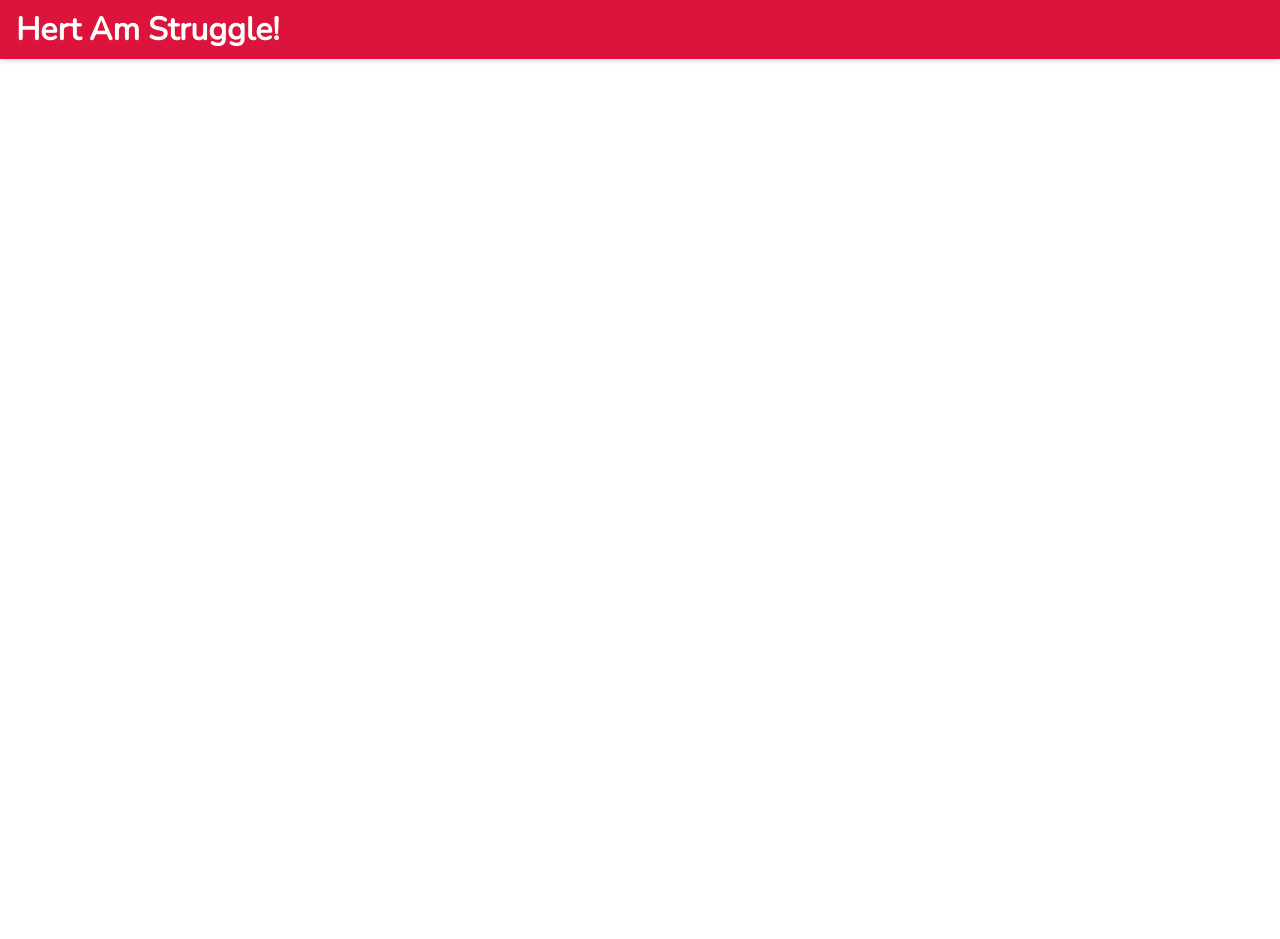
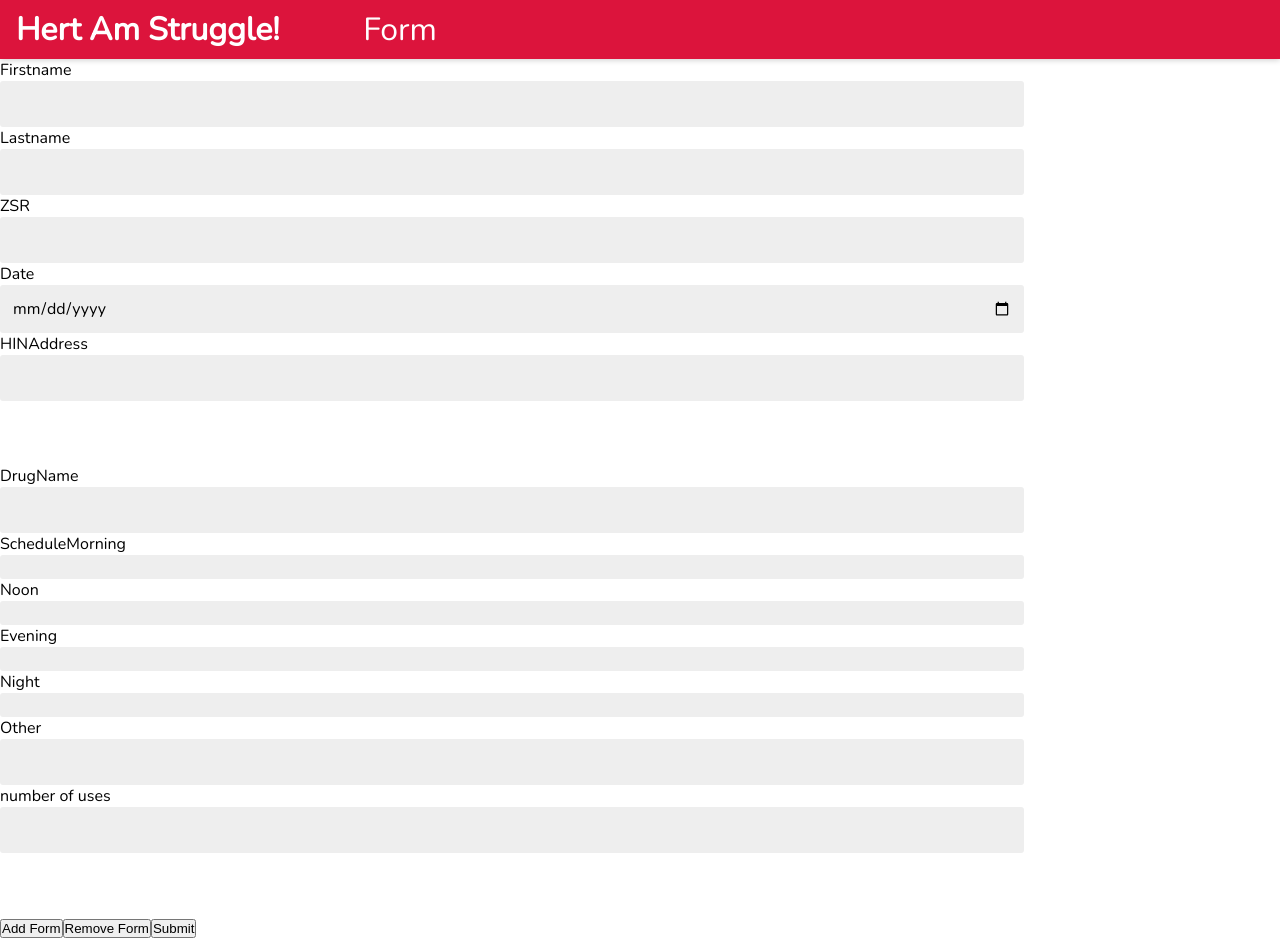
Before and after one commit to HertAmStruggle/HertAmStruggle_FrontEnd, a Next.js app: page /form in a window 1280 px wide. Before the commit this address had no page. Before the commit the page ends 800 px from the top, so only its background shows below. Built offline with nearby package versions, Linux system fonts and the light colour scheme.

Commit message:
First Draft of Form. adding and removing forms possible with buttons.

```diff
--- /dev/null
+++ b/components/Navbar.js
@@ -0,0 +1,18 @@
+import styles from "./Navbar.module.css"
+import Link from "next/link";
+import {useEffect, useState} from "react";
+import {useRouter} from "next/router";
+
+export default function Navbar() {
+
+
+    return (
+        <>
+            <nav className={styles.nav}>
+                <ul>
+                    <li><Link href="/form">Form</Link></li>
+                </ul>
+            </nav>
+        </>
+    )
+}
--- /dev/null
+++ b/components/Navbar.module.css
@@ -0,0 +1,78 @@
+.nav {
+    position: sticky;
+    top: 3rem;
+    left: 0;
+    display: block;
+    background-color: #2388A9;
+    text-align: center;
+    z-index: 100;
+}
+
+.navToggle {
+    position: fixed;
+    z-index: 101;
+    top: 0.125em;
+    right: 0.3em;
+    font-size: 2em;
+    color: white;
+}
+
+.navToggle:hover {
+    cursor: pointer;
+}
+
+.nav.visible {
+    display: block;
+}
+
+.nav ul {
+    list-style: none;
+    padding: 0.25rem 0 0.25rem 0;
+}
+
+.nav ul li {
+    padding: 0.25rem 0 0.25rem 0;
+}
+
+.nav ul li a {
+    text-decoration: none;
+    color: white;
+    font-size: 1.5rem;
+}
+
+.nav ul li a:hover {
+    color: #777283;
+}
+
+@media screen and (max-width: 1200px) {
+    .noNav {
+        display: none;
+    }
+}
+
+@media screen and (min-width: 1200px) {
+    .navToggle {
+        display: none;
+    }
+
+    .nav {
+        display: block;
+        position: fixed;
+        top: 0;
+        background-color: transparent;
+        width: 70vw;
+        justify-content: space-around;
+        margin: 0 5vw 0 25vw;
+    }
+
+    .nav ul li {
+        float: left;
+        width: calc(50vw/4);
+    }
+
+    .nav ul li a {
+        font-size: 2em;
+        padding: 0 1em 0 1em;
+    }
+
+}
--- /dev/null
+++ b/components/RezeptForm.js
@@ -0,0 +1,45 @@
+import styles from "./RezeptForm.module.css"
+import {useState} from "react";
+
+export default function RezeptForm() {
+
+    const handleSubmit = async (e) => {
+
+    }
+
+    const handleChange = async (e) => {
+
+    }
+
+    return (
+        <>
+            <fieldset className={styles.inputGroup}>
+
+                <label className={styles.customField}>
+                    <span>DrugName</span>
+                    <input type="text" name="name" onChange={handleChange}/>
+                </label>
+
+                <label className={styles.customField}>
+                    <span>Schedule</span>
+                    <span>Morning</span>
+                    <input type="checkbox" name="name" onChange={handleChange}/>
+                    <span>Noon</span>
+                    <input type="checkbox" name="name" onChange={handleChange}/>
+                    <span>Evening</span>
+                    <input type="checkbox" name="name" onChange={handleChange}/>
+                    <span>Night</span>
+                    <input type="checkbox" name="name" onChange={handleChange}/>
+                    <span>Other</span>
+                    <input type="text" name="name" onChange={handleChange}/>
+                </label>
+
+                <label className={styles.customField}>
+                    <span>number of uses</span>
+                    <input type="number" name="name" onChange={handleChange}/>
+                </label>
+
+            </fieldset>
+        </>
+    )
+}
--- /dev/null
+++ b/components/RezeptForm.module.css
@@ -0,0 +1,48 @@
+.formContainer {
+    width: 80vw;
+    margin: 0 10vw 0 10vw;
+}
+
+.inputGroup{
+    display: flex;
+    flex-direction: row;
+    flex-wrap: wrap;
+    border: none;
+    margin-bottom: 4em;
+}
+
+.customField input:disabled, .customField select:disabled{
+    background: #e0e0e0;
+}
+
+.customField input, .customField select{
+    border: none;
+    -webkit-appearance: none;
+    -ms-appearance: none;
+    -moz-appearance: none;
+    background: #eeeeee;
+    transition: background 0.3s ease;
+    padding: 12px;
+    border-radius: 3px;
+    width: 80vw;
+    outline: none;
+    display: flex;
+    flex-direction: column;
+    flex: 1 1;
+    font-size: 1em;
+    font-family: 'Nunito', sans-serif;
+}
+
+
+.customField input:focus {
+    background: #e3e3e3;
+}
+
+.customField input::placeholder {
+    color: #222;
+    transition: color 0.3s ease;
+}
+
+.customField input:focus::placeholder {
+    color: transparent;
+}
--- a/pages/_app.js
+++ b/pages/_app.js
@@ -1,8 +1,13 @@
 import Link from "next/link"
 import "./_app.css"
 import Header from "../components/Header";
+import Navbar from "../components/Navbar";
 
-export default function App(){
+export default function App({Component, pageProps}){
+    const newPageProps = {
+        ...pageProps,
+    }
+
     return (
         <>
             <Header>
@@ -10,6 +15,12 @@ export default function App(){
                     Hert Am Struggle!
                 </Link>
             </Header>
+
+            <Navbar/>
+
+            <main className="page">
+                <Component {...newPageProps} />
+            </main>
         </>
     )
 }
--- /dev/null
+++ b/pages/form.js
@@ -0,0 +1,70 @@
+import RezeptForm from "../components/RezeptForm";
+import styles from "../components/RezeptForm.module.css";
+import React, {useState} from "react";
+
+export default function form() {
+    const [isLoading, setIsLoading] = useState(false)
+    const form = React.createElement(RezeptForm)
+    const [forms, setForms] = useState([form])
+
+    //const forms = [form]
+
+    const addForm = async (e) => {
+        setForms(forms.concat   (form))
+    }
+
+    const removeForm = async (e) => {
+        if (forms.length === 1){
+            alert("You need to add at least one drug")
+        } else {
+            setForms(forms.splice(-1))
+        }
+    }
+
+    const handleChange = async (e) => {
+
+    }
+
+    return (
+        <>
+            <form>
+                <fieldset className={styles.inputGroup}>
+                    <label className={styles.customField}>
+                        <span>Firstname</span>
+                        <input type="text" name="id" onChange={handleChange}/>
+                    </label>
+
+                    <label className={styles.customField}>
+                        <span>Lastname</span>
+                        <input type="text" name="name" onChange={handleChange}/>
+                    </label>
+
+                    <label className={styles.customField}>
+                        <span>ZSR</span>
+                        <input type="number" name="name" onChange={handleChange}/>
+                    </label>
+
+                    <label className={styles.customField}>
+                        <span>Date</span>
+                        <input type="date" name="name" onChange={handleChange}/>
+                    </label>
+
+                    <label className={styles.customField}>
+                        <span>HINAddress</span>
+                        <input type="text" name="name" onChange={handleChange}/>
+                    </label>
+                </fieldset>
+
+                {forms}
+
+                <input type={"button"} value={"Add Form"} onClick={addForm}/>
+                <input type={"button"} value={"Remove Form"} onClick={removeForm}/>
+
+                <button disabled={isLoading}>
+                    {isLoading ? "...Loading" : "Submit"}
+                </button>
+
+            </form>
+        </>
+    )
+}
--- a/pages/index.js
+++ b/pages/index.js
@@ -3,7 +3,7 @@ import styles from "./index.module.css"
 export default function IndexPage() {
     return (
         <div className={styles.index}>
-            <h1>Hert Am Struggle!</h1>
+
         </div>
     )
 }
```
Also changed, not shown: pages/prescription/index.js (added).
